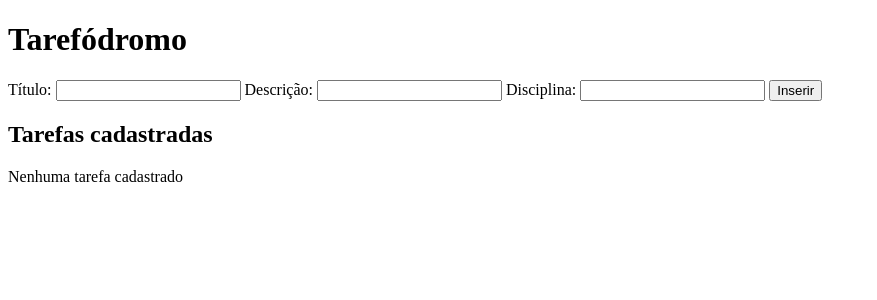
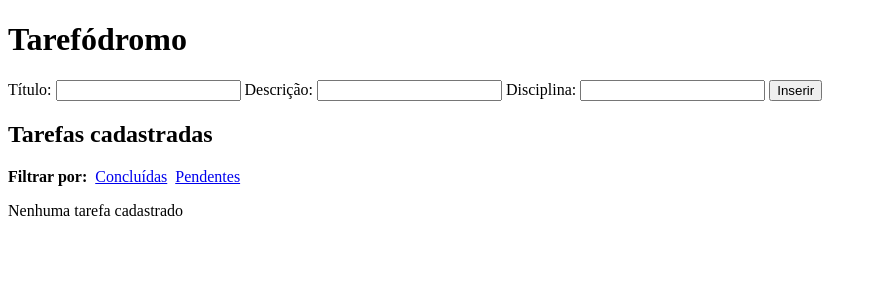
Before and after one commit to gabrielttrevisan/arqativ3, a Node server app: page /tarefas in a window 1280 px wide. Shown: the top 300 px of the page, without its empty margins (0-877 px from the left). Run offline with Node 20, Linux system fonts and the light colour scheme.

Commit message:
TarefaController.filtrar e views

```diff
--- a/app.js
+++ b/app.js
@@ -19,6 +19,7 @@ app.get("/", (req, res) => {
 });
 
 app.get("/tarefas", tarefaController.listar);
+app.get("/tarefas/filtrar", tarefaController.filtrar);
 app.post("/tarefas", tarefaController.cadastrar);
 
 app.listen(3000, () => {
--- a/controllers/Tarefa.js
+++ b/controllers/Tarefa.js
@@ -6,6 +6,7 @@ class TarefaController {
 
     this.cadastrar = this.cadastrar.bind(this);
     this.listar = this.listar.bind(this);
+    this.filtrar = this.filtrar.bind(this);
   }
 
   cadastrar(req, res) {
@@ -31,6 +32,19 @@ class TarefaController {
       erro: resposta.erro,
     });
   }
+
+  filtrar(req, res) {
+    const filtrarPorConcluidas = ["1", "true", 1, true].includes(
+      req.body?.filtrarPorConcluidas,
+    );
+
+    const resposta = this.#model.filtrar(filtrarPorConcluidas);
+
+    res.render("tarefas/filtrar", {
+      tarefas: resposta.data ?? [],
+      tituloEstado: filtrarPorConcluidas ? "Concluídas" : "Pendentes",
+    });
+  }
 }
 
 export default TarefaController;
--- a/models/Tafera.js
+++ b/models/Tafera.js
@@ -1,5 +1,5 @@
 const STATUS_PENDENTE = "pendente";
-const STATUS_CONCLUIDO = "concluído";
+const STATUS_CONCLUIDO = "concluido";
 
 class TarefaModel {
   static #previousId = 0;
--- a/views/tarefas/index.ejs
+++ b/views/tarefas/index.ejs
@@ -27,6 +27,16 @@
 
     <h2>Tarefas cadastradas</h2>
 
+    <div style="display:flex;gap:8px;">
+        <strong>Filtrar por:</strong>
+        <a href="/tarefas/filtrar?filtrarPorConcluidas=1" target="_blank" rel="noreferrer noopener">
+            Concluídas
+        </a>
+        <a href="/tarefas/filtrar?filtrarPorConcluidas=0" target="_blank" rel="noreferrer noopener">
+            Pendentes
+        </a>
+    </div>
+
     <% if (tarefas.length === 0) { %>
         <p>Nenhuma tarefa cadastrado</p>
     <% } else { %>
```
Also changed, not shown: views/tarefas/filtrar.ejs (added, +30 -0 lines).
